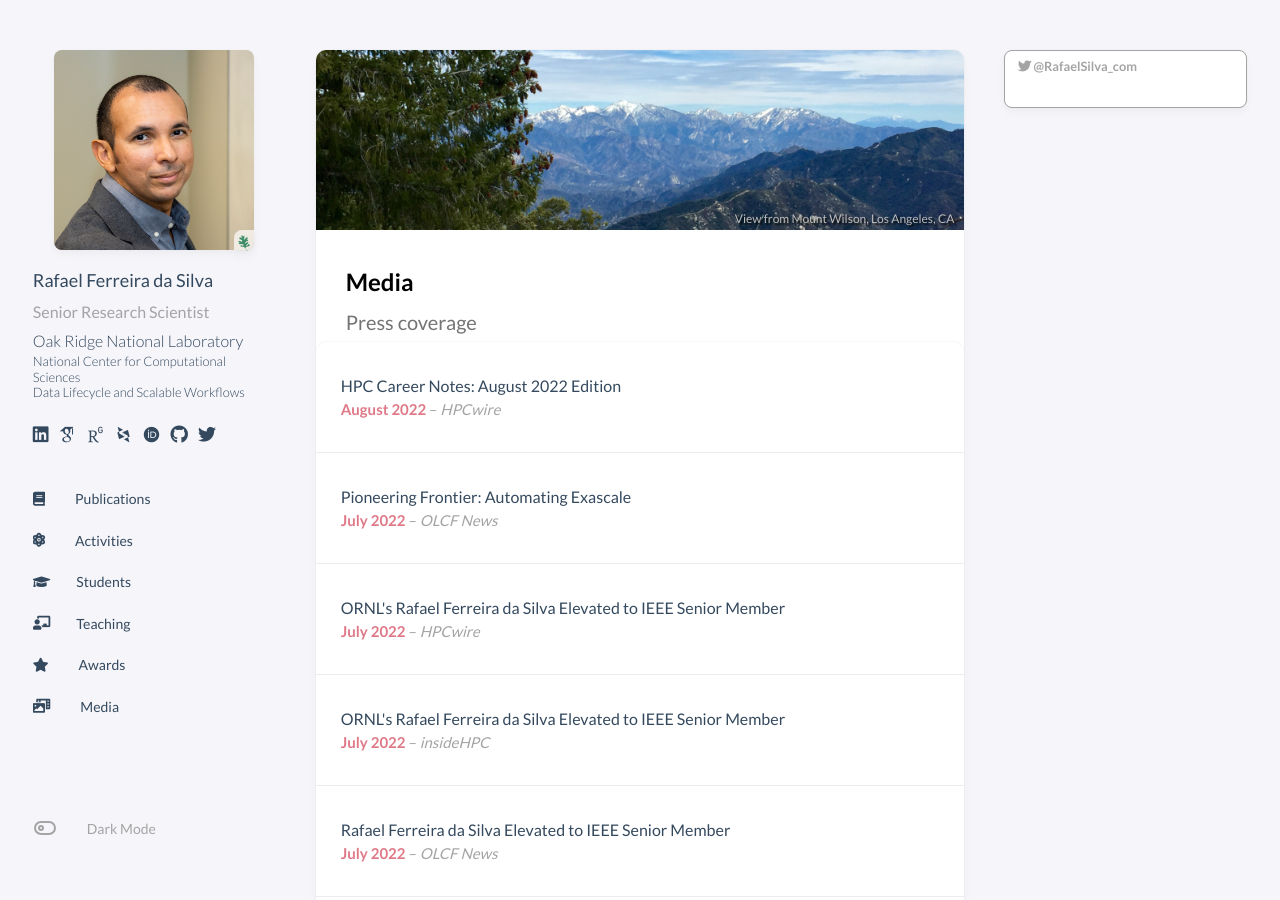
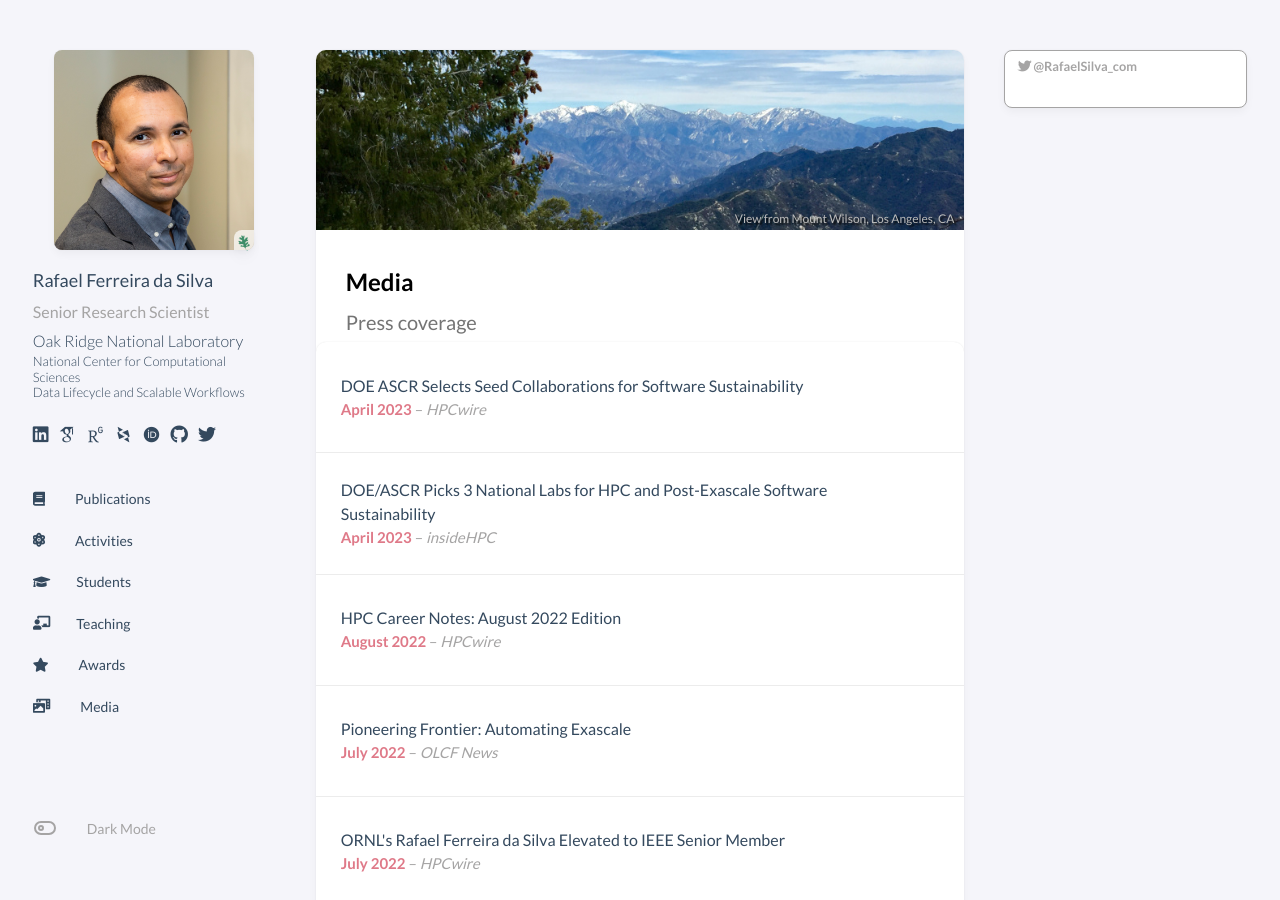
Before and after one commit to rafaelfsilva/rafaelfsilva.github.io, a Jekyll site: the page built from _pages/media.html, in a window 1280 px wide and 900 px high. Built offline with Jekyll 4.4.1, drawn with Linux system fonts in a browser that asks for light colours; some web fonts are replaced; a script that is not in the unit is left out; comment, search, counter and statistics services are not loaded.

Commit message:
Update media.yml

```diff
--- a/_data/media.yml
+++ b/_data/media.yml
@@ -1,3 +1,13 @@
+- title: DOE ASCR Selects Seed Collaborations for Software Sustainability
+  venue: HPCwire
+  date: April 2023
+  link: https://www.hpcwire.com/off-the-wire/doe-ascr-selects-seed-collaborations-for-software-sustainability/
+
+- title: DOE/ASCR Picks 3 National Labs for HPC and Post-Exascale Software Sustainability
+  venue: insideHPC
+  date: April 2023
+  link: https://insidehpc.com/2023/04/doe-ascr-picks-3-national-labs-for-hpc-and-post-exascale-software-sustainability/
+
 - title: "HPC Career Notes: August 2022 Edition"
   venue: HPCwire
   date: August 2022
```
